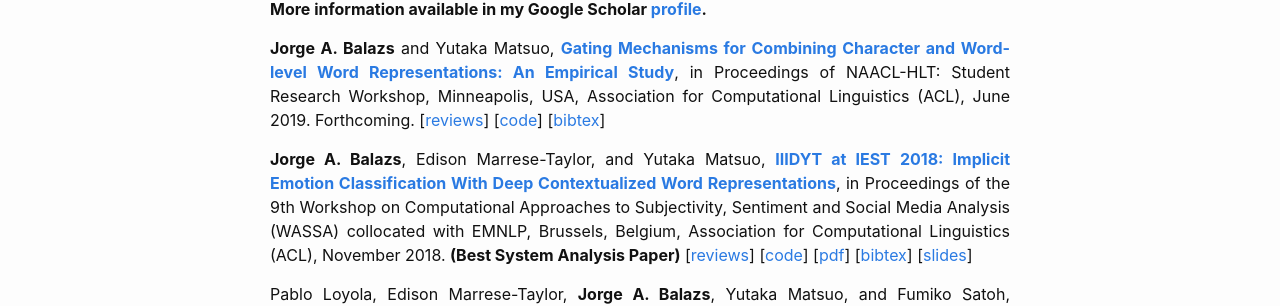
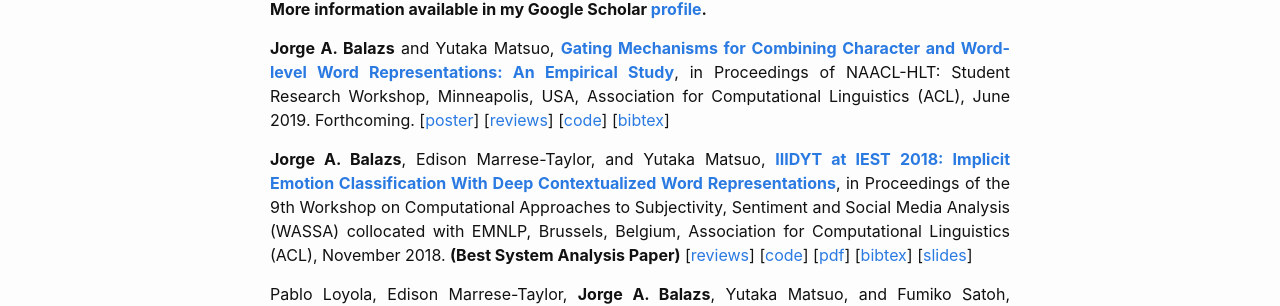
Before and after one commit to jabalazs/jabalazs.github.io, a Jekyll site: the page built from publications.md, in a window 1280 px wide. Shown: the part 158-464 px from the top of the page. Built offline with Jekyll 4.4.1, drawn with Linux system fonts in a browser that asks for light colours.

Commit message:
Add gating poster

```diff
--- a/publications.md
+++ b/publications.md
@@ -13,6 +13,7 @@ Character and Word-level Word Representations: An Empirical
 Study__](https://arxiv.org/abs/1904.05584), in Proceedings of NAACL-HLT: Student
 Research Workshop, Minneapolis, USA, Association for Computational Linguistics
 (ACL), June 2019. Forthcoming.
+[[poster](assets/papers/gating_poster.pdf)]
 [[reviews](https://gist.github.com/jabalazs/27f81104d957ddca942d43a12f20c88e)]
 [[code](https://github.com/jabalazs/gating)]
 [[bibtex](assets/papers/gating.bib)]
```
Also changed, not shown: 1 other file.
